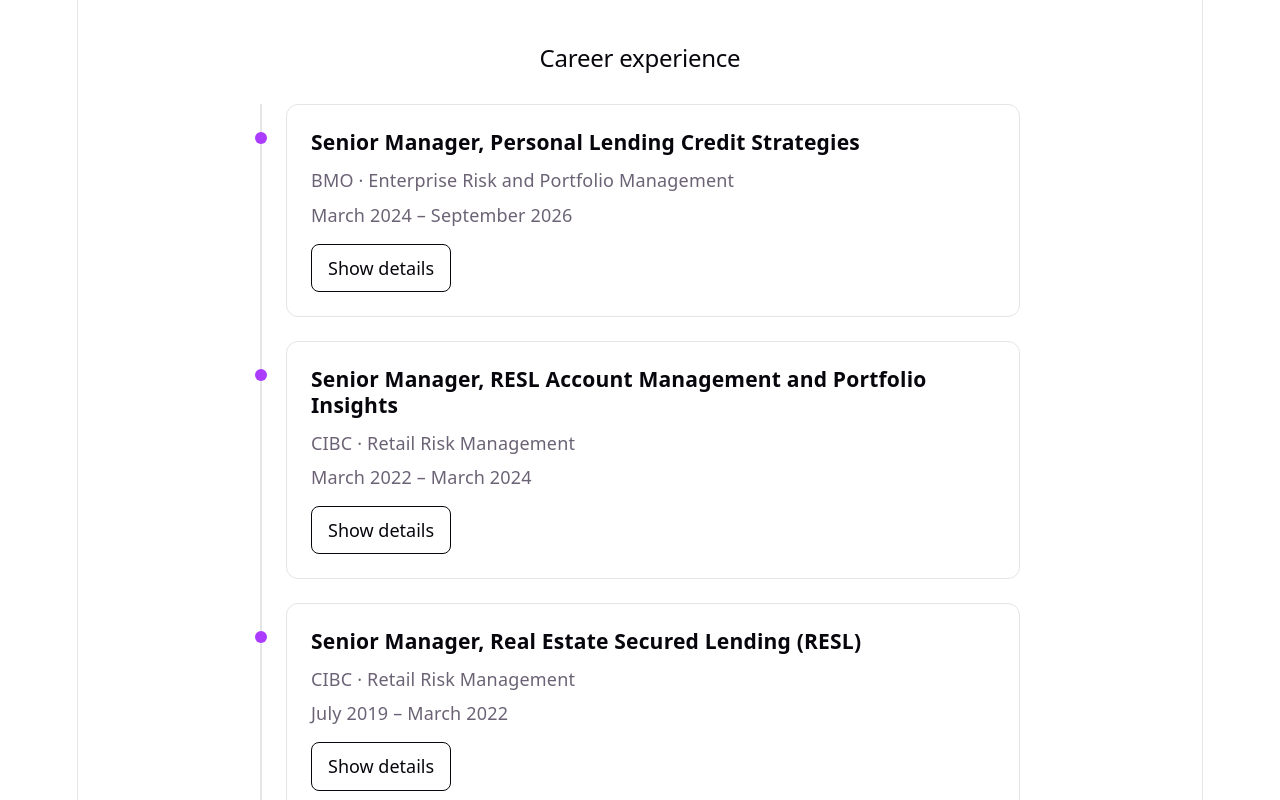
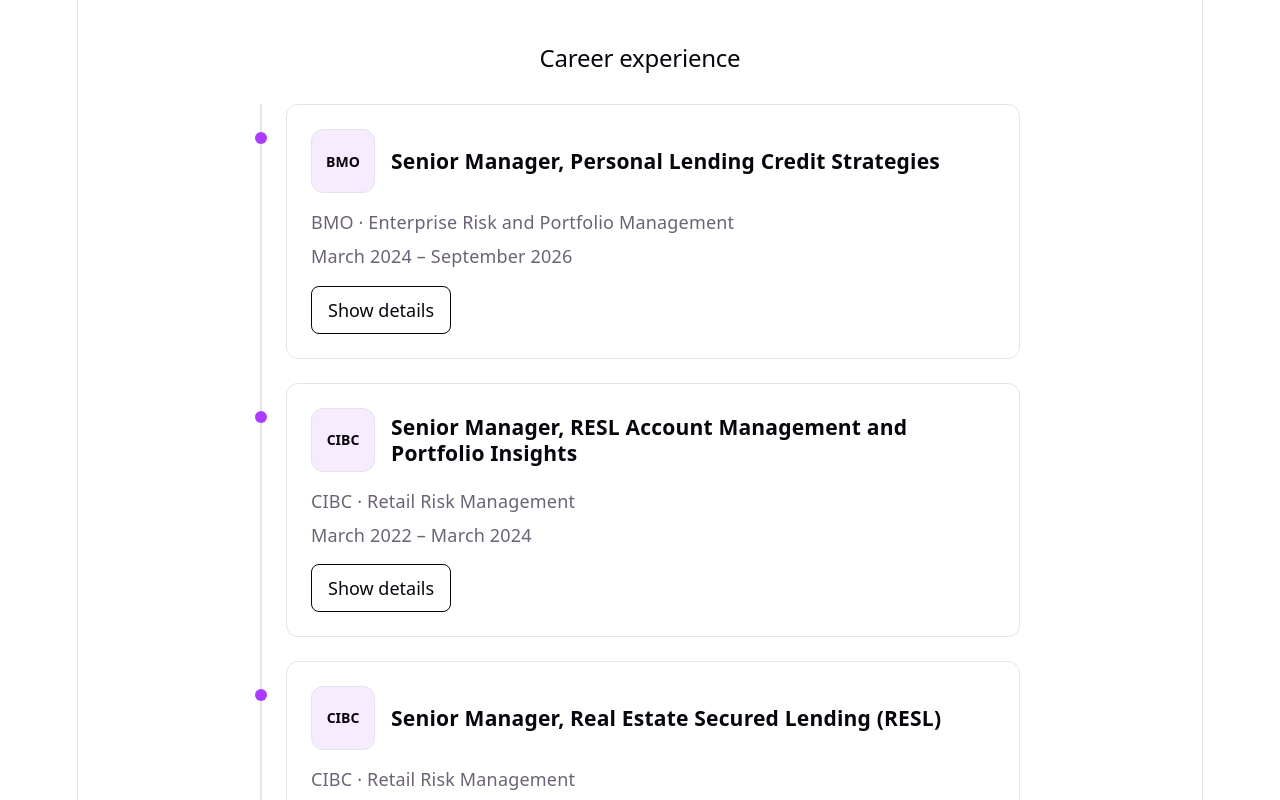
Before and after one commit to AndyTran1013/ResumeSite, a React (Vite) app: page / in a window 1280 px wide. Shown: the part 820-1620 px from the top of the page. Built offline with nearby package versions, Linux system fonts and the light colour scheme.

Commit message:
Add accessible company marks and compact card headers

```diff
--- a/src/App.css
+++ b/src/App.css
@@ -159,3 +159,42 @@
   max-width: none;
   margin: 0;
 }
+
+.company-mark {
+  display: grid;
+  place-items: center;
+  width: 64px;
+  height: 64px;
+  border-radius: 12px;
+  background-color: var(--accent-bg);
+  color: var(--text-h);
+  font-size: 14px;
+  font-weight: 700;
+  border: 1px solid var(--border);
+  font-family: inherit;
+  cursor: pointer;
+}
+
+.company-mark:hover {
+  border-color: currentColor;
+}
+
+.company-mark:focus-visible {
+  outline: 3px solid currentColor;
+  outline-offset: 4px;
+}
+
+.career-heading {
+  display: flex;
+  align-items: center;
+  gap: 16px;
+  margin-bottom: 16px;
+}
+
+.career-heading .company-mark {
+  flex-shrink: 0;
+}
+
+.career-heading h3 {
+  margin: 0;
+}
--- a/src/components/CareerCard.jsx
+++ b/src/components/CareerCard.jsx
@@ -6,7 +6,19 @@
 
   return (
     <article className="career-entry">
-      <h3>{role.title}</h3>
+      <div className="career-heading">
+        <button
+          className="company-mark"
+          type="button"
+          aria-label={`${isExpanded ? 'Hide' : 'Show'} details for ${role.title} at ${role.company}`}
+          aria-expanded={isExpanded}
+          aria-controls={detailsId}
+          onClick={onToggle}
+        >
+          {role.company}
+        </button>
+        <h3>{role.title}</h3>
+      </div>
       <p>{role.company} · {role.department}</p>
       <p>
         <time dateTime={role.startDate}>{role.startLabel}</time>
```
